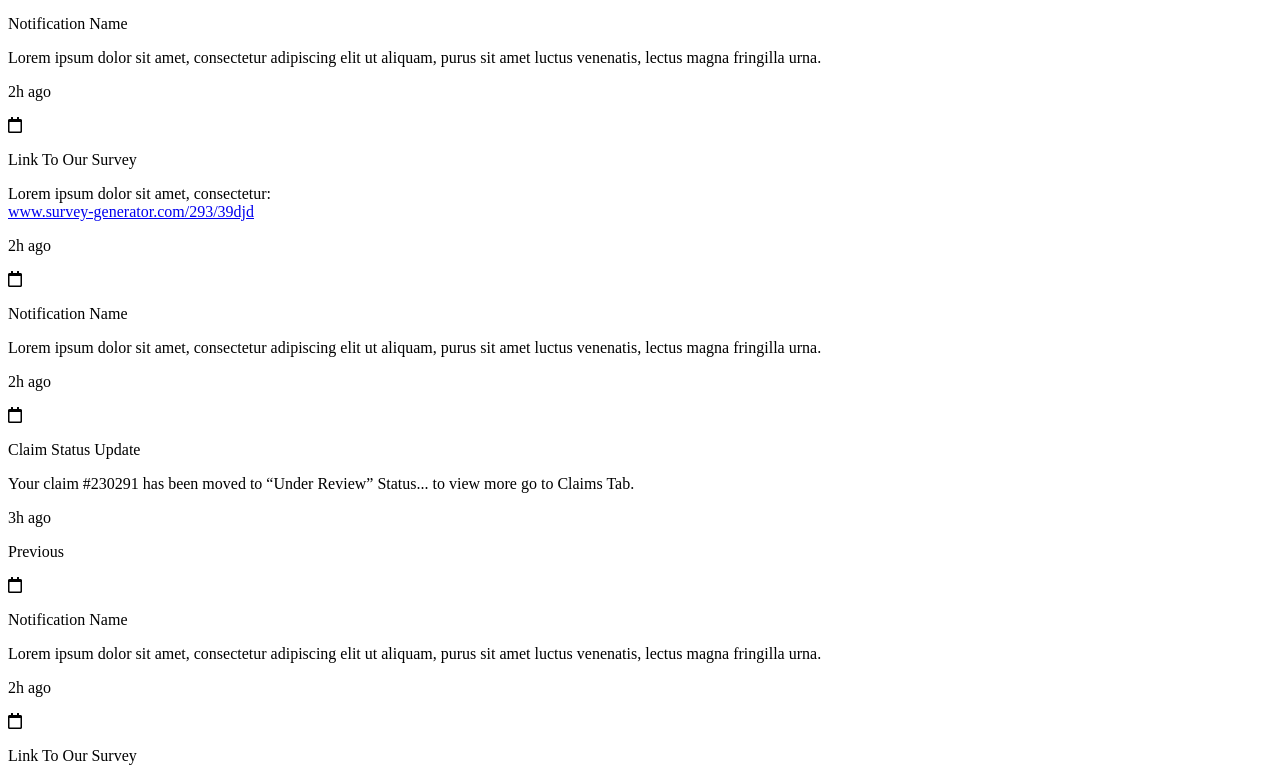
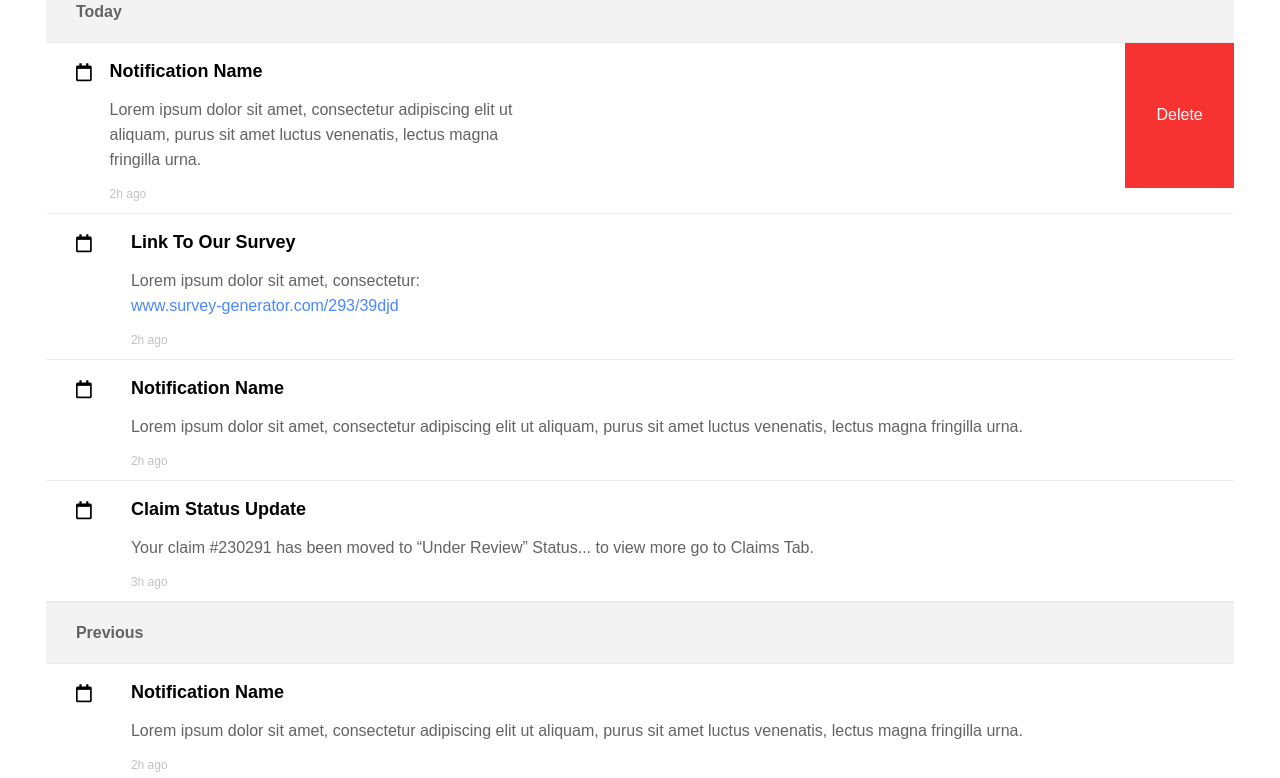
Before and after one commit to ahhuki233/notification-board, a plain HTML site: page index.html in a window 1280 px wide. Shown: the part 103-881 px from the top of the page. Drawn offline with nearby package versions, Linux system fonts and the light colour scheme.

Commit message:
added readme description, modified css style

```diff
--- a/index.html
+++ b/index.html
@@ -7,10 +7,12 @@
     <title>Notifications</title>
     <!-- <link rel="stylesheet" href="https://cdnjs.cloudflare.com/ajax/libs/font-awesome/6.2.1/css/font-awesome.min.css"> -->
     <link rel="stylesheet" href="https://cdnjs.cloudflare.com/ajax/libs/font-awesome/5.15.1/css/all.min.css">
-    <link rel="stylesheet" href="./style.css" />
+    <link rel="stylesheet" href="./styles.css" />
+    <script src="https://code.jquery.com/jquery-3.6.0.min.js"></script>
 </head>
 
 <body>
+
         <div class="spacer">
                 <p class="header-text">Notifications</p>
             <div class="grey-box">
@@ -28,6 +30,7 @@
                         magna fringilla urna.</p>
                     <p class="notification-time-label">2h ago</p>
                 </div>
+                <div class="delete-button-box"><button class="notification-delete-btn">Delete</button></div>
             </div>
 
             <div class="notification-box">
--- a/styles.css
+++ b/styles.css
@@ -57,9 +57,12 @@
 
 .notification-box {
     display: flex;
-    align-items: center;
-    padding: 0px 30px;
+    /* align-items: center; */
+    align-items: flex-start;
+    /* padding: 0px 30px; */
+    padding-left: 30px;
     border-bottom: 1px solid #eaeaea;
+    /* justify-content: space-between; */
 }
 
 .notification-icon {
@@ -69,8 +72,9 @@
     align-items: center;
     /* margin-top: -60px; */
     font-size: 18px;
-    position:relative;
-    top:-30px
+    position: relative;
+    /* top:-30px */
+    margin-top: 20px;
 }
 
 .notification-content-box {
@@ -78,7 +82,25 @@
     margin-left: 15px;
 }
 
-.notification-link{
-    color:#4b87ff;
+.notification-link {
+    color: #4b87ff;
     text-decoration: none;
 }
+
+.notification-delete-btn {
+    float: right;
+    height: 145px;
+    color: #ffffff;
+    background-color: #f73331;
+    border: none;
+    cursor: pointer;
+    width: 109px;
+    font-size: 16px;
+}
+
+.delete-button-box {
+    display: flex;
+    align-items: center;
+    justify-content: center;
+    margin-left: 600px;
+}
```
Also changed, not shown: package-lock.json (added), 1 other file.
